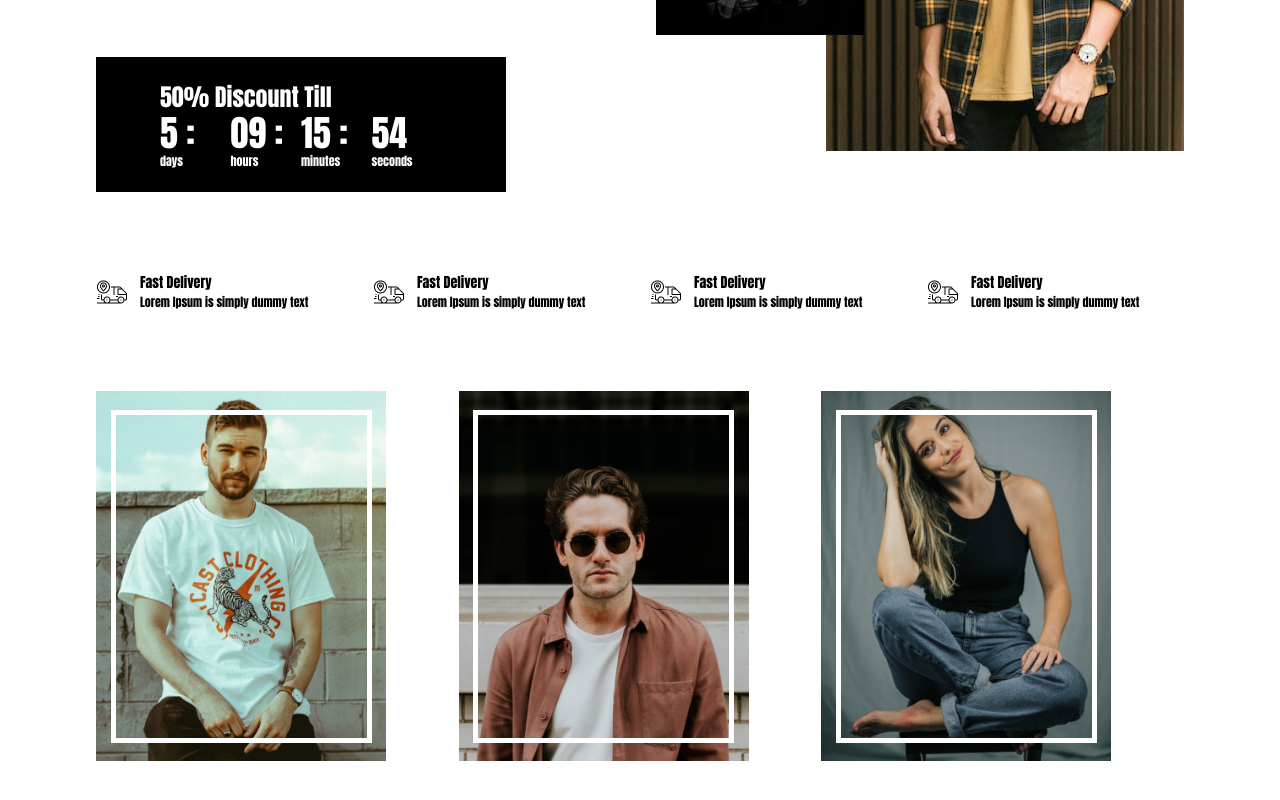
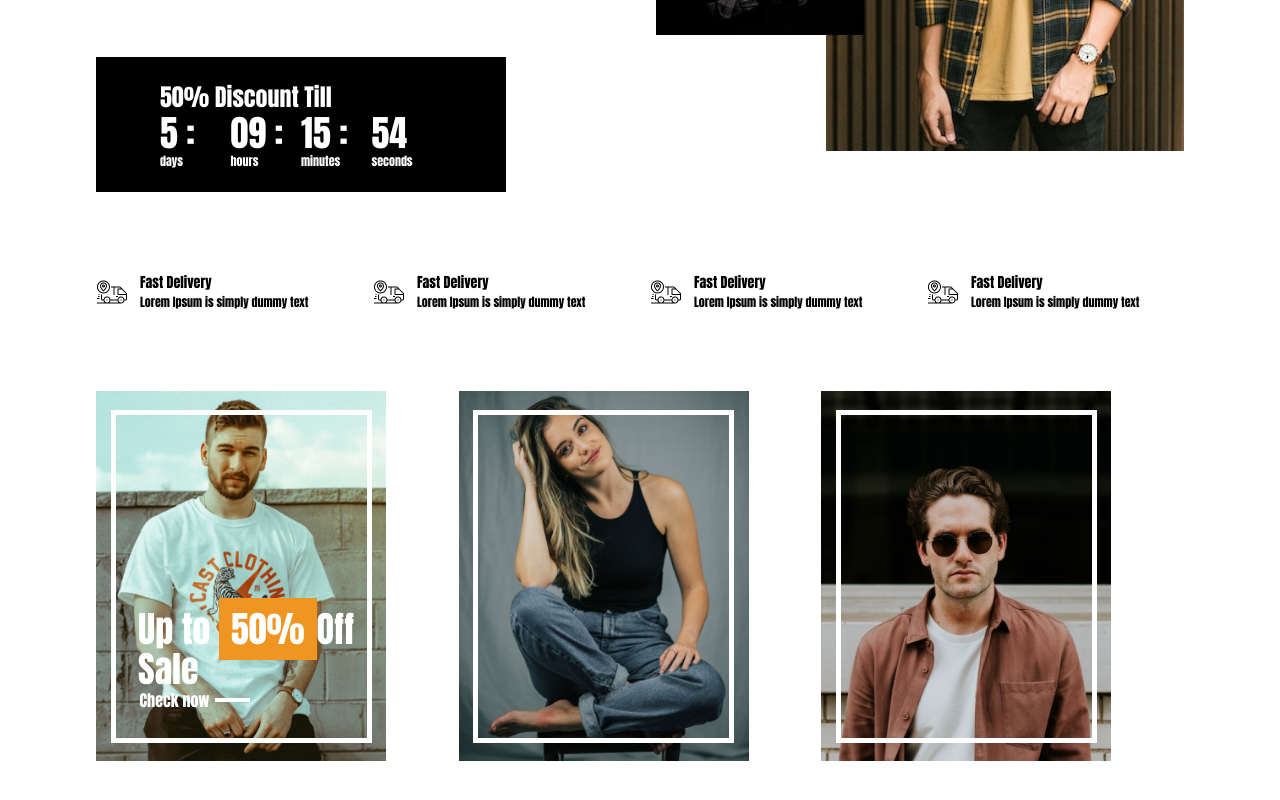
Before and after one commit to shihabsararrafid/fungshon-commerce, a React (Create React App) app: page / in a window 1280 px wide. Shown: the part 574-1374 px from the top of the page. Built offline with nearby package versions, Linux system fonts and the light colour scheme.

Commit message:
sale part done

```diff
--- /dev/null
+++ b/src/Components/Pages/HomePage/Collection/Collection.css
@@ -0,0 +1,34 @@
+.box{
+    /* absolute  top-[5%] left-[5%]  w-[90%] h-[90%] border-[5px] bg-transparent text-white border-white */
+    position: absolute;
+    top: 5%;
+    left: 5%;
+    width: 90%;
+    height: 90%;
+    border: 5px solid white;
+    background-color: transparent;
+    color: white;
+    pointer-events: none;
+
+
+}
+.box:hover{
+    border-color: black;
+}
+.check-btn{
+    /* mx-6 cursor-pointer  absolute bottom-[8%]   */
+    margin: 0 24px;
+    cursor: pointer;
+    position: absolute;
+    bottom: 8%;
+    pointer-events: auto;
+}
+.line{
+    /* w-[35px] absolute top-[10px]  ml-[5px] h-[4px] bg-white */
+    width: 35px;
+    position: absolute;
+    top: 10px;
+    margin-left: 5px;
+    height: 4px;
+    background-color: white;
+}
--- a/src/Components/Pages/HomePage/Collection/Collection.js
+++ b/src/Components/Pages/HomePage/Collection/Collection.js
@@ -2,20 +2,30 @@ import React from "react";
 import sale from "./../../../../Images/collection/sale (1).png";
 import men from "./../../../../Images/collection/men.png";
 import women from "./../../../../Images/collection/women.png";
+import "./Collection.css";
 const Collection = () => {
   return (
     <div className="my-20 lg:w-[85%] grid grid-cols-3 mx-auto">
       <div className="img-container w-[80%] relative">
         <img className="w-full" src={sale} alt="" />
-        <div className="absolute top-[5%] left-[5%]  w-[90%] h-[90%] border-[5px] bg-transparent border-white"></div>
+        <div className="box ">
+          <h1 className="absolute bottom-[15%] left-[9%] text-4xl">
+            Up to <span className="bg-[#F09522] py-1 px-3">50%</span>
+            Off Sale{" "}
+          </h1>
+          <p className="check-btn">
+            Check now
+            <span className="line"></span>
+          </p>
+        </div>
+      </div>
+      <div className="img-container w-[80%] relative">
+        <img className="w-full" src={women} alt="" />
+        <div className="box"></div>
       </div>
       <div className="img-container w-[80%] relative">
         <img className="w-full" src={men} alt="" />
-        <div className="absolute top-[5%] left-[5%]  w-[90%] h-[90%] border-[5px] bg-transparent border-white"></div>
-      </div>
-      <div className="img-container w-[80%] relative">
-        <img className="w-full" src={women} alt="" />
-        <div className="absolute top-[5%] left-[5%]  w-[90%] h-[90%] border-[5px] bg-transparent border-white"></div>
+        <div className="box"></div>
       </div>
     </div>
   );
--- a/src/index.css
+++ b/src/index.css
@@ -4,7 +4,7 @@
 @import url('https://fonts.googleapis.com/css2?family=Inter:wght@300;400&display=swap');
 body {
   margin: 0;
-  font-family: 'Inter';
+  font-family: 'Inter', sans-serif;
   font-weight: 300;
   -webkit-font-smoothing: antialiased;
   -moz-osx-font-smoothing: grayscale;
```
